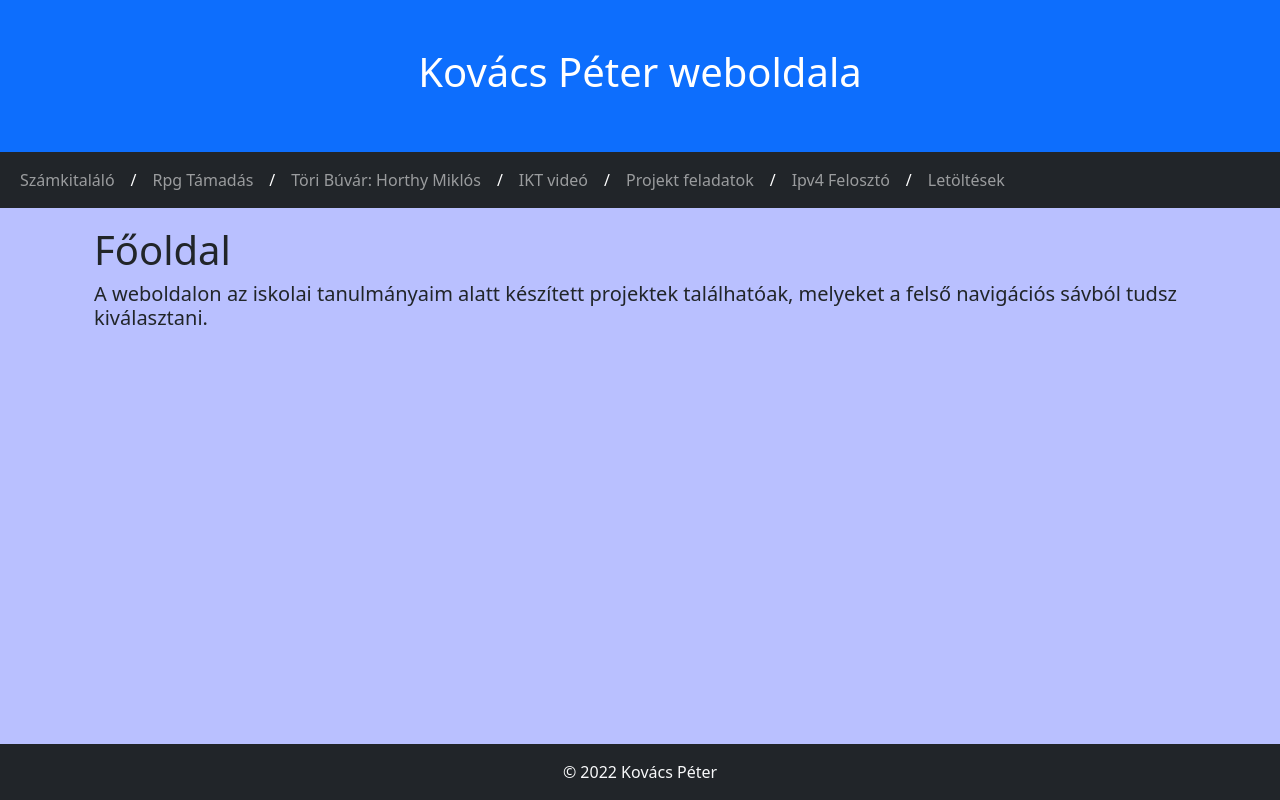
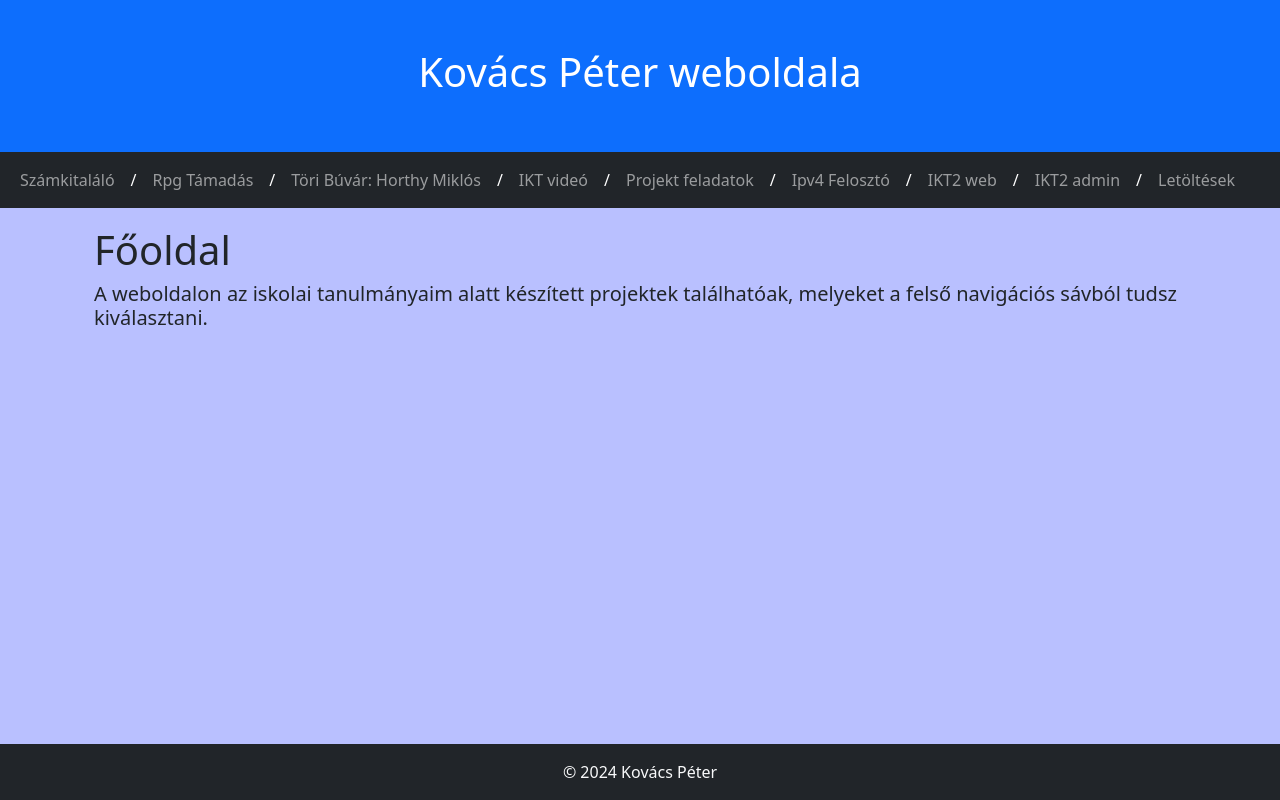
Before and after one commit to Peterkov06/CarcassoneJatek, a plain HTML site: page index.html in a window 1280 px wide. Drawn offline with nearby package versions, Linux system fonts and the light colour scheme.

Commit message:
Added IKT project

```diff
--- a/index.html
+++ b/index.html
@@ -64,6 +64,18 @@
                 <a class="nav-link" id="per">/</a>
               </li>
               <li class="nav-item">
+                <a class="nav-link" href="IKT2023-24/IKT2/index.html">IKT2 web</a>
+              </li>
+              <li class="nav-item">
+                <a class="nav-link" id="per">/</a>
+              </li>
+              <li class="nav-item">
+                <a class="nav-link" href="IKT2023-24/IKT2/adminsite.html">IKT2 admin</a>
+              </li>
+              <li class="nav-item">
+                <a class="nav-link" id="per">/</a>
+              </li>
+              <li class="nav-item">
                 <a class="nav-link" href="letoltheto/download.html">Letöltések</a>
               </li>
             </ul>
@@ -84,7 +96,7 @@
 <!--Footer-->
     <footer class="bg-dark text-light text-center text-lg-start mt-auto">
       <div class="text-center p-3">
-        &copy; 2022 Kovács Péter
+        &copy; 2024 Kovács Péter
       </div>
   </footer>
 </body>
```
Also changed, not shown: letoltheto/download.html (+1 -1 lines).
